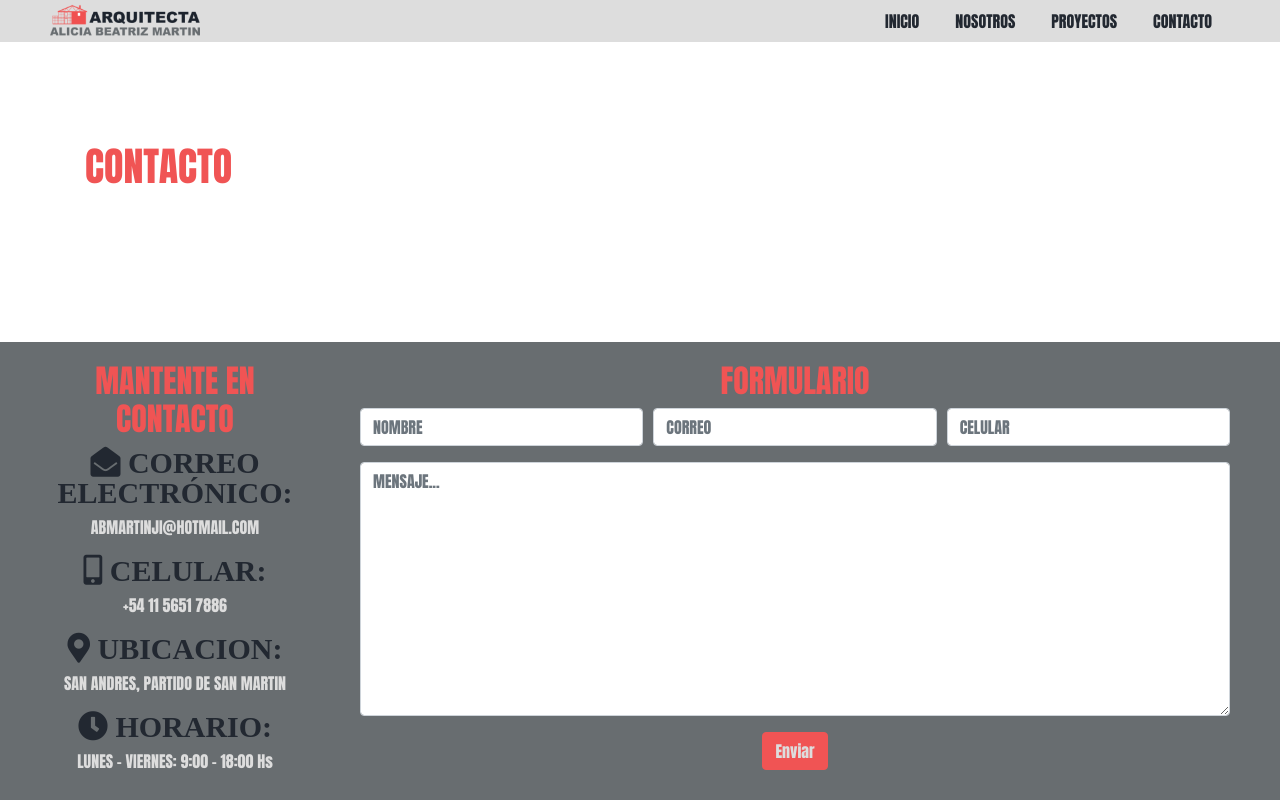
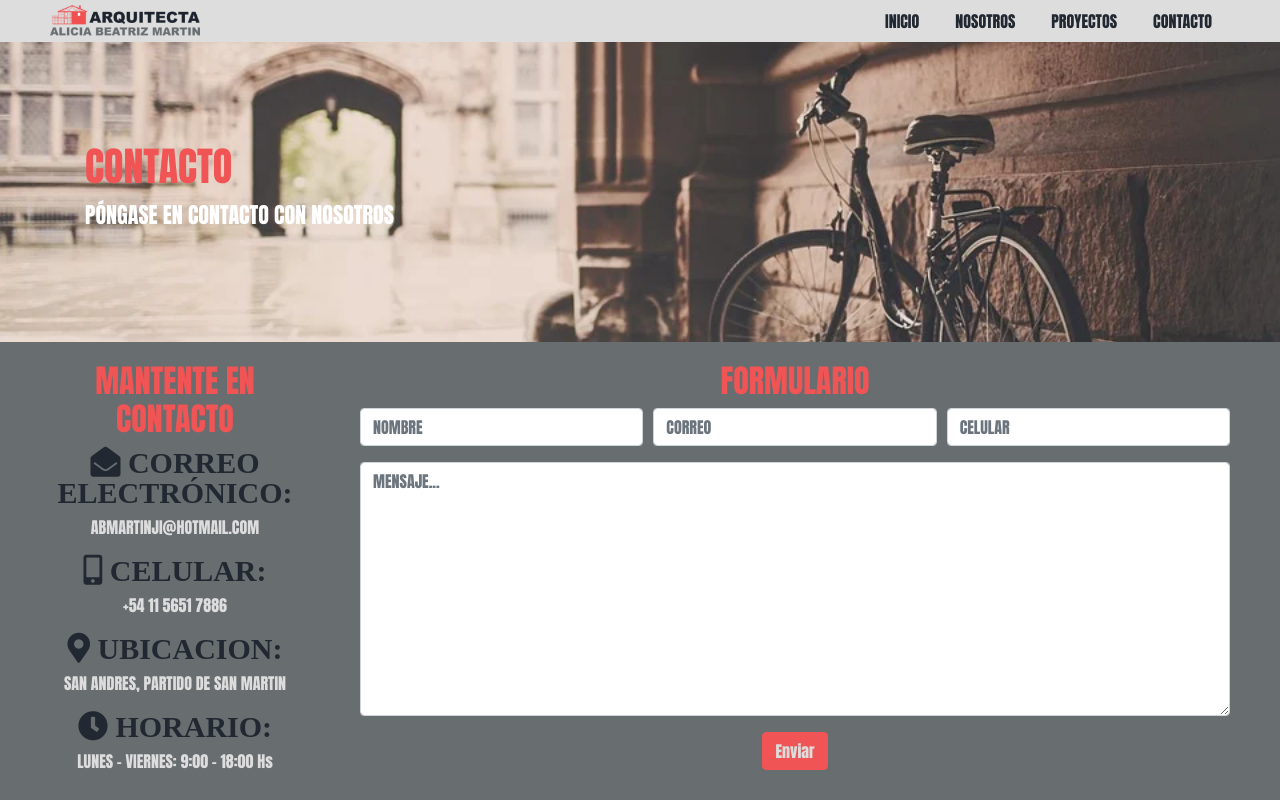
Before and after one commit to nachorosa/proyecto-aliciamartin, a plain HTML site: page pages/contacto.html in a window 1280 px wide. Shown: the top 800 px of the page. Drawn offline with nearby package versions, Linux system fonts and the light colour scheme.

Commit message:
arreglos1

```diff
--- a/styles.scss
+++ b/styles.scss
@@ -300,8 +300,8 @@ a.nav-link {
     font-size: 30px;
 }
 
-.bg.contacto{
-    background-image: url(/img/bg-image4.webp);
+.bgcontacto{
+    background-image: url(./img/bg-image4.webp);
     background-repeat: no-repeat;
     background-size: cover;
     background-position: center;
```
Also changed, not shown: styles.css, 1 other file.
